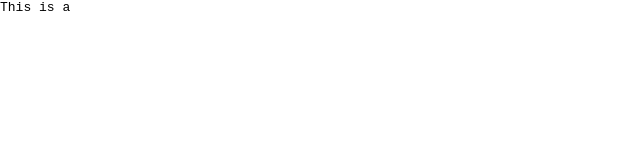
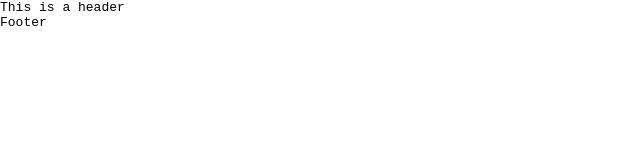
Before and after one commit to Rayutheman/practicegit, a plain HTML site: page index.html in a window 1280 px wide. Shown: the full height of the page, 0-640 px from the left. Drawn offline with Linux system fonts and the light colour scheme.

Commit message:
added footer

```diff
--- a/index.html
+++ b/index.html
@@ -9,12 +9,15 @@
 <body>
 
     <header>
-        This is a <header></header>
+        This is a header
     </header>
 
 
 
 
+    <footer>
+        Footer
+    </footer>
 
     <script src="script.js"></script>
 
```
